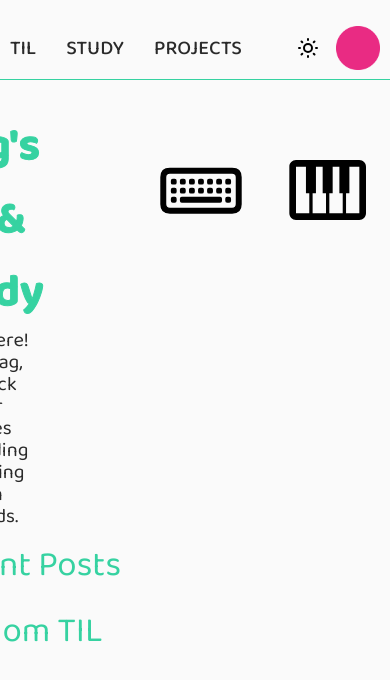
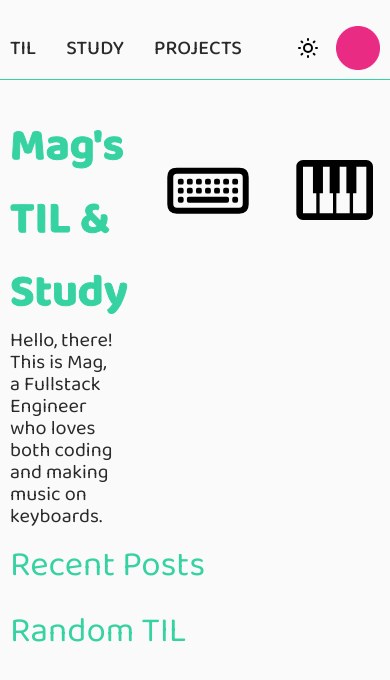
Before and after one commit to nahyukk/mag-devlog, a Next.js app: page / in a window 390 px wide. Shown: the top 680 px of the page. Built offline with nearby package versions, Linux system fonts and the light colour scheme.

Commit message:
💄Update styles for screen width below 809px

```diff
--- a/app/page.module.css
+++ b/app/page.module.css
@@ -23,6 +23,12 @@
 @media (min-width: 810px) {
 	.mainContainer {
 		width: 810px;
+	}
+}
+
+@media (max-width: 809px) {
+	.mainContainer {
+		width: 100vw;
 	}
 }
 
@@ -93,10 +99,16 @@
 }
 
 @media (min-width: 810px) {
-
 	.TILCard,
 	.StudyCard {
 		width: 800px;
+	}
+}
+
+@media (max-width: 809px) {
+	.TILCard,
+	.StudyCard {
+		width: 97.5vw;
 	}
 }
 
```
